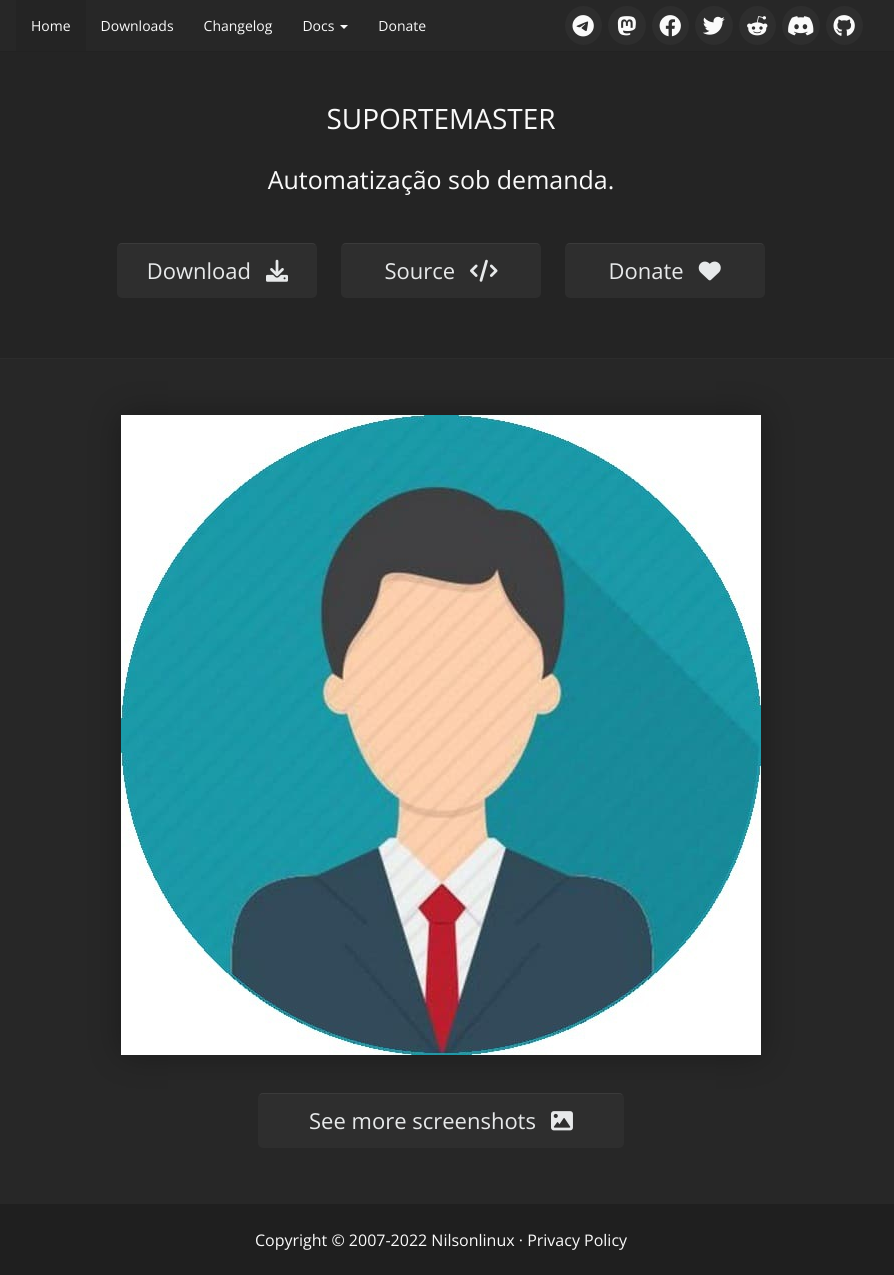
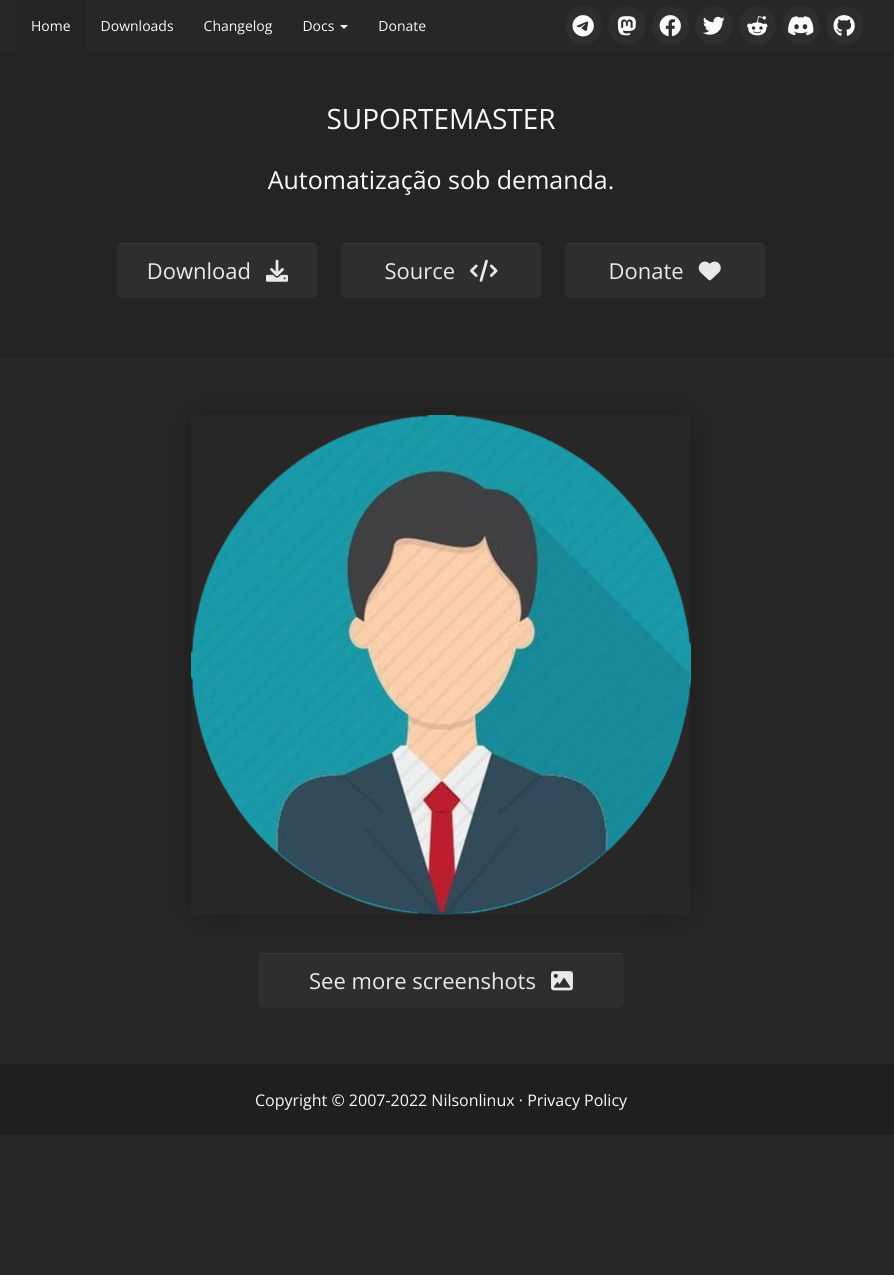
Before and after one commit to suportemasterbot/suportemasterbot.github.io, a Jekyll site: the page built from index.html, in a window 1280 px wide. Shown: the whole page, without its empty margins (199-1093 px from the left). Built offline with Jekyll 4.4.1, drawn with Linux system fonts in a browser that asks for light colours; after the commit the page ends 1135 px from its top, so only the background shows below that.

Commit message:
Add files via upload

```diff
--- a/index.html
+++ b/index.html
@@ -41,15 +41,13 @@
 
 <div>
     <div class="container-fluid container-screenshot">
-        <img class="img-fluid" src="/img/suportemaster.jpg" alt="ShareX screenshot" />
+        <img class="img-fluid" src="/img/suportemaster.png" alt="ShareX screenshot" />
         <div>
             <a class="btn" role="button" href="/screenshots">
                 See more screenshots<i class="fa-solid fa-image"></i>
             </a>
              </div>
            </div>
-
-
          </div>
        </div>
      </div>
```
Lines whose indentation alone changed are shown as unchanged.
